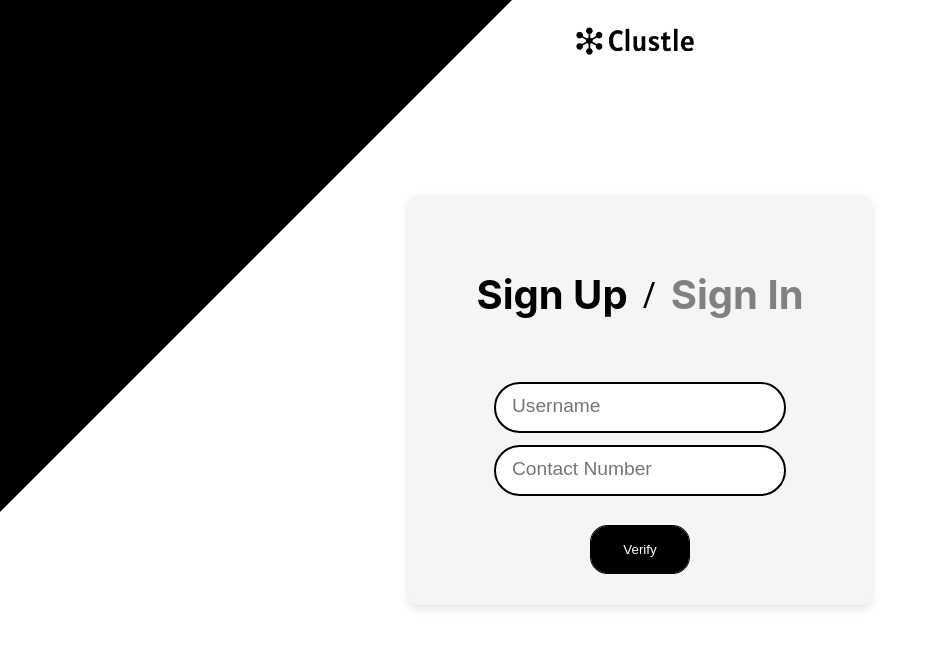
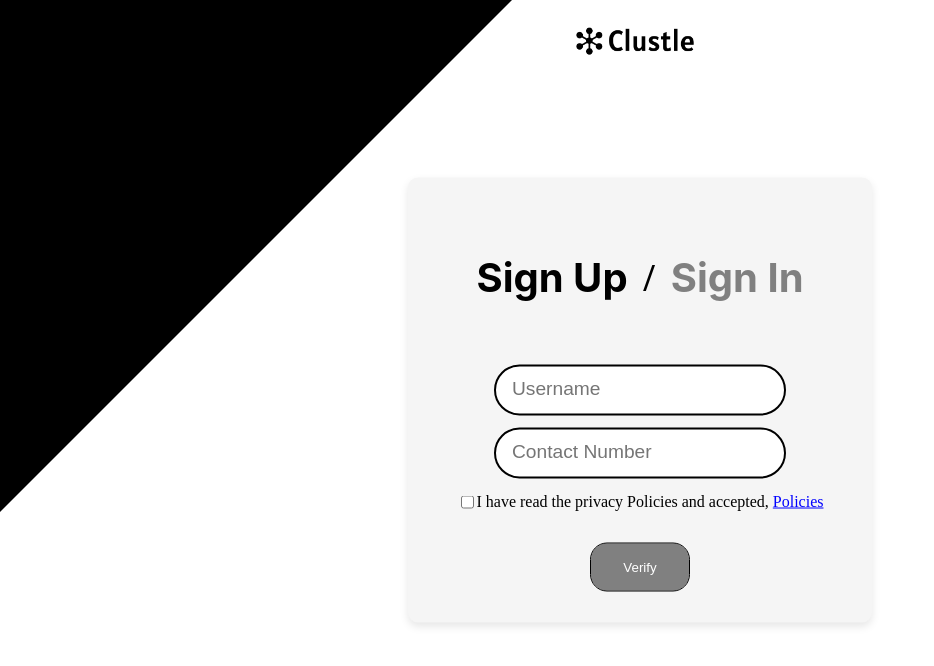
Before and after one commit to Wee-shal/cluster-backend, a React (Vite) app in the folder frontend/: page /login in a window 1280 px wide. Shown: the top 666 px of the page, without its empty margins (0-934 px from the left). Built offline with nearby package versions, Linux system fonts and the light colour scheme; what reconnecting-websocket would draw is missing.

Commit message:
third nine

```diff
--- a/frontend/src/LoginPage.jsx
+++ b/frontend/src/LoginPage.jsx
@@ -3,6 +3,11 @@ import { useState,useEffect } from "react";
 import { useNavigate } from "react-router-dom";
 import serverUrl from "./config";
 import logo from "./assets/logo.png"
+import Policy from "./components/policy";
+import { Link } from "react-router-dom";
+
+
+
 
 
 
@@ -20,6 +25,7 @@ const Triangle = styled.div`
 
   @media (max-width: 768px) {
     border-width: 30vw 60vw 0 0;
+    display: none;
   }
 `;
 const LogoImage = styled.img`
@@ -142,6 +148,10 @@ const ErrorMessage = styled.div`
   margin-bottom: 2rem;
   text-align: center;
 `;
+const PolicyLink = styled(Link)`
+  color: blue;
+  justify-content: center;
+`;
 
 const OTPErrorMessage = styled(ErrorMessage)`
   color: red;
@@ -149,10 +159,18 @@ const OTPErrorMessage = styled(ErrorMessage)`
   margin-top: 0;
   margin-bottom: 0;
 `;
+const AcceptRulesCheckbox = styled.input`
+
+`;
+const AcceptRulesContainer = styled.div`
+  display: flex;
+  align-items: center;
+  margin-bottom: 1rem;
+`;
 
 const Verify = styled.button`
-  cursor: pointer;
-  background-color: black;
+  cursor: ${(props) => (props.disabled ? 'not-allowed' : 'pointer')};
+  background-color: ${(props) => (props.disabled ? 'grey' : 'black')};
   color: white;
   outline: 1px solid black;
   border: none;
@@ -162,17 +180,18 @@ const Verify = styled.button`
   transition: background-color 0.3s ease;
 
   &:hover {
-    background-color: #333; /* Darker color on hover */
+    background-color: ${(props) => (props.disabled ? 'grey' : '#333')};
   }
 
   &:active {
-    background-color: #555; /* Even darker color when pressed */
+    background-color: ${(props) => (props.disabled ? 'grey' : '#555')};
   }
 
   @media (max-width: 768px) {
     margin-top: 0.5rem;
   }
 `;
+
 
 export default function AuthPage() {
   const [phoneNumber, setPhoneNumber] = useState("");
@@ -185,15 +204,22 @@ export default function AuthPage() {
   const [isSignIn, setIsSignIn] = useState(false);
   const navigate = useNavigate();
   const [showResendButton, setShowResendButton] = useState(false);
+  const [isRulesAccepted, setIsRulesAccepted] = useState(false);
 
-
+  const handleNavigateToPolicy = (e) => {
+    e.preventDefault();
+    navigate("../policy");
+  };
   useEffect(() => {
     const timeoutId = setTimeout(() => {
       setShowResendButton(true);
-    }, 10000); // Set timeout to 20 seconds
+    }, 20000); // Set timeout to 20 seconds
 
     return () => clearTimeout(timeoutId);
   }, []);
+  const handleCheckboxChange = () => {
+    setIsRulesAccepted(!isRulesAccepted);
+  };
 
 
 
@@ -374,10 +400,30 @@ const ClustleHeading = styled.h1`
                   {successMessage}
                 </div>
               )}
+<AcceptRulesContainer>
+<AcceptRulesCheckbox
+              type="checkbox"
+              id="acceptRulesCheckbox"
+              checked={isRulesAccepted}
+              onChange={handleCheckboxChange}
+            />
+            <label htmlFor="acceptRulesCheckbox">
+    I have read the privacy Policies and accepted,{" "}
+    <PolicyLink to="../policy" onClick={handleNavigateToPolicy}>
+      Policies
+    </PolicyLink>
+  </label>
 
-              <Verify onClick={(e) => handleVerify(e, false)} disabled={isLoading}>
-                {isLoading ? "Verifying..." : "Verify"}
-              </Verify>
+
+
+            </AcceptRulesContainer>
+
+            <Verify
+              onClick={(e) => handleVerify(e, false)}
+              disabled={isLoading || !isRulesAccepted}
+            >
+              {isLoading ? "Verifying..." : "Verify"}
+            </Verify>
 
             </div>
           )}
--- a/frontend/src/components/ChatScreen.jsx
+++ b/frontend/src/components/ChatScreen.jsx
@@ -80,7 +80,7 @@ const Input = styled.input`
 const SendButton = styled.button`
   cursor: pointer;
   padding: 0.4rem 0.5rem;
-  margin-left: 0.3rem;
+  margin-left: 0.2rem;
   width: auto;
   height: 2rem;
   margin-right: 12px;
--- a/frontend/src/components/DeveloperCard.jsx
+++ b/frontend/src/components/DeveloperCard.jsx
@@ -64,15 +64,20 @@ const Card = styled.div`
   margin-top: 1rem;
   min-height: 18.3rem;
   width: 15rem;
-  border-radius: 0.1rem;
-  outline: 1px solid #b8b8b8;
+  border-radius: 0.5rem;
+  background-color: white; /* Dark background color */
+  color: #161a1d; /* Text color */
+  outline: 1px solid #333;
   text-align: center;
   padding-right: 0.2rem;
   position: relative;
-  -webkit-box-shadow: 8px 9px 12px -12px rgba(0, 0, 0, 0.75);
-  -moz-box-shadow: 8px 9px 12px -12px rgba(0, 0, 0, 0.75);
-  box-shadow: 8px 9px 12px -12px rgba(0, 0, 0, 0.75);
-`
+  box-shadow: 0 4px 8px rgba(0, 0, 0, 0.3);
+  transition: transform 0.3s ease-in-out;
+
+  &:hover {
+    transform: scale(1.05);
+  }
+`;
 const CloseButton = styled.button`
   position: absolute;
   top: 0.2rem;
@@ -143,7 +148,8 @@ const TwilioPhoneCall = styled.div`
   align-items: center;
   justify-content: center;
   gap: 0.2rem;
-  background-color: black;
+  background-color:black;
+  border-radius:0 0 0 5px;
   flex: 1;
   text-align: center;
   transition: background-color 0.3s ease;
@@ -258,10 +264,13 @@ export default function DeveloperCard({ name, profilePic, description, rates, de
   {description || "No description available"}
 </Description>
 
-          <Price>
-            <b>Price</b> - {hit.currency}
-            {rates*10} <b>/</b>10 mins
-          </Price>
+<Price>
+<b>Price</b> - {hit.currency}
+{Math.floor(rates * 10)} <b>/</b>10 mins
+
+
+      </Price>
+
         </ProfileWrapper>
         <Container>
           <TwilioPhoneCall onClick={id ? makePhoneCall : () => navigate(`/login`)}>
@@ -269,7 +278,7 @@ export default function DeveloperCard({ name, profilePic, description, rates, de
             Phone Call
           </TwilioPhoneCall>
           <AvPhoneCall onClick={id ? makeAVCall : () => navigate(`/login`)}>
-            <Icon src={video} />
+            <Icon src={video} style={{borderRadius:'0 0 2px 0' }}/>
             AV Call
           </AvPhoneCall>
         </Container>
--- a/frontend/src/components/Footer.jsx
+++ b/frontend/src/components/Footer.jsx
@@ -14,7 +14,7 @@ const Footer = () => {
       <p style={{ copyrightStyle, padding: '0',margin:'0' }}>
   &copy; 2024 Clustle. All rights reserved.
   <a href="../policy" onClick={handleNavigateToPolicy} style={{ textDecoration: 'none',color: 'grey', justifyContent: 'center', marginLeft: '10px' }}>
-    Policy
+    Policies
   </a>
 </p>
 
--- a/frontend/src/components/Navbar2.jsx
+++ b/frontend/src/components/Navbar2.jsx
@@ -100,13 +100,6 @@ function Navbar2({ customSearchFunction }) {
             </NavbarLink>
             <NavbarLink
                 href="#"
-                onClick={() => handleClick('Writing & Translation')}
-                isActive={activeLink === 'Writing & Translation'}
-            >
-                Writing & Translation
-            </NavbarLink>
-            <NavbarLink
-                href="#"
                 onClick={() => handleClick('Health & Fitness')}
                 isActive={activeLink === 'Health & Fitness'}
             >
--- a/frontend/src/components/SearchBar.jsx
+++ b/frontend/src/components/SearchBar.jsx
@@ -373,7 +373,7 @@ const handleSearch = async (e) => {
                 ))}
               </ol>
             ) : (
-              <p>{searchTerm && 'No results found'}</p>
+              <p>{searchTerm && 'Coming soon......'}</p>
             )}
           </ResultsContainer>
         </div>
--- a/frontend/src/components/buttons/Signin.jsx
+++ b/frontend/src/components/buttons/Signin.jsx
@@ -1,20 +1,43 @@
+import React, { useState, useEffect } from 'react';
 import { Link } from 'react-router-dom';
 
 export default function Signin() {
+  const [isSmallScreen, setIsSmallScreen] = useState(false);
+
   const buttonStyle = {
-        backgroundColor: 'black',
+    backgroundColor: '#495057',
     color: 'white',
-        padding: '10px 20px',
+    padding:isSmallScreen ?'8px 12px':'10px 20px',
     borderRadius: '5px',
-        fontSize: '16px',
+    fontSize: isSmallScreen ? '8px' : '16px',
     cursor: 'pointer',
-        float: 'right'
+    float: 'right',
+    border: 'none',
+    outline: 'none',
+    transition: 'background-color 0.3s',
+    boxShadow: '0 2px 4px rgba(0, 0, 0, 0.1)',
   };
+
+  useEffect(() => {
+    const handleResize = () => {
+      setIsSmallScreen(window.innerWidth <= 768);
+    };
+
+    window.addEventListener('resize', handleResize);
+
+    // Clean up the event listener on component unmount
+    return () => {
+      window.removeEventListener('resize', handleResize);
+    };
+  }, []);
+
   return (
     <div>
       <Link to="/login">
-    <button style={buttonStyle} >Sign in/Sign up</button>
+        <button style={buttonStyle}>
+          Sign in/Sign up
+        </button>
       </Link>
     </div>
-  )
+  );
 }
```
Lines whose indentation alone changed are shown as unchanged.
